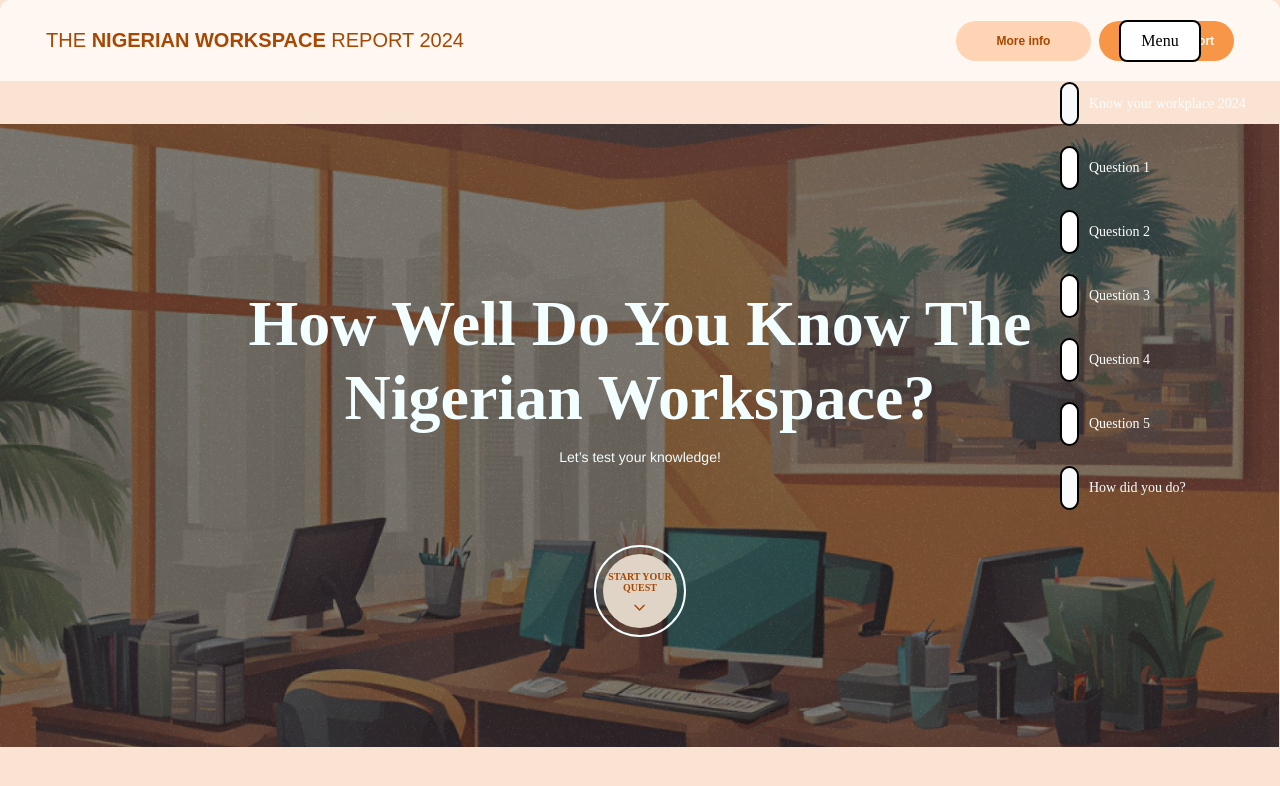
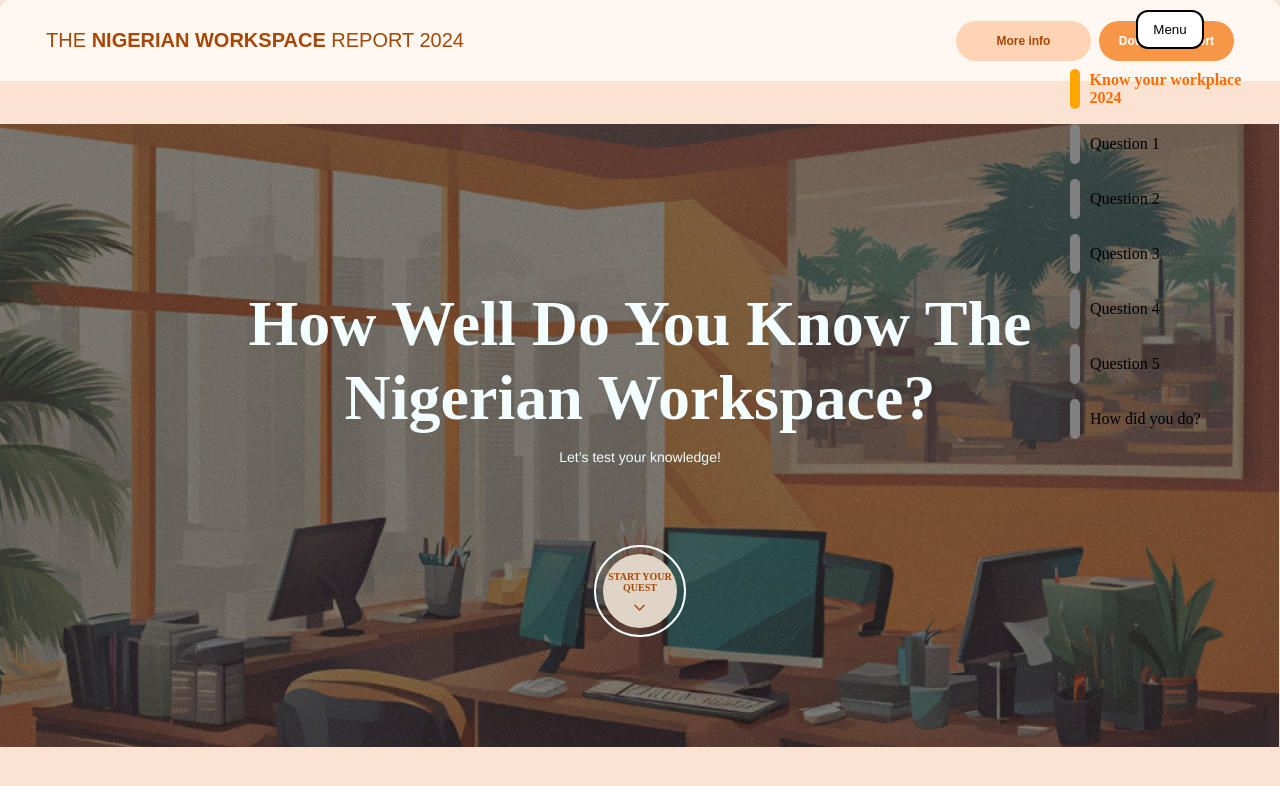
Before and after one commit to KathieU/Quiz, a React (Vite) app: page / in a window 1280 px wide. Shown: the top 786 px of the page. Built offline with nearby package versions, Linux system fonts and the light colour scheme; a web font is replaced by a local one.

Commit message:
Correctly synced sidebar highlights with corresponding pages

```diff
--- a/src/components/sidebar/Sidebar.css
+++ b/src/components/sidebar/Sidebar.css
@@ -1,78 +1,53 @@
 .sidebar {
   position: fixed;
-  right: 20px;
-  top: 20px;
+  right: 0;
+  top: 0;
+  height: 100%;
   width: 200px;
-  height: calc(100vh - 40px);
+  padding: 10px;
+  background-color: transparent;
+  z-index: 1000;
   display: flex;
   flex-direction: column;
   align-items: center;
-  background-color: transparent;
-  z-index: 1000;
 }
 
 .menu-button {
-  background-color: white;
-  border: 2px solid black;
-  padding: 10px 20px;
-  border-radius: 8px;
-  text-align: center;
+  margin-bottom: 20px;
+  padding: 10px 15px;
+  background-color: #fff;
+  border: 2px solid #000;
+  border-radius: 12px;
   cursor: pointer;
-  margin-bottom: 20px;
 }
 
-.sidebar-content {
-  display: flex;
-  flex-direction: column;
-  align-items: flex-start;
+.sidebar ul {
+  list-style: none;
+  padding: 0;
+  margin: 0;
   width: 100%;
 }
 
-.sidebar-items {
-  list-style-type: none;
-  padding: 0;
-  margin: 0;
-  display: flex;
-  flex-direction: column;
-  align-items: flex-start;
-  width: 100%;
-}
-
-.sidebar-item {
+.sidebar li {
   display: flex;
   align-items: center;
-  margin-bottom: 20px;
-  position: relative;
-  width: 100%;
+  margin-bottom: 15px;
+  cursor: pointer;
 }
 
 .bar {
-  width: 15px;
+  width: 10px;
   height: 40px;
-  background-color: #fff;
-  border-radius: 10px;
-  border: 2px solid black;
+  background-color: gray;
   margin-right: 10px;
+  border-radius: 5px;
 }
 
 .bar.active {
   background-color: orange;
-  border-color: black;
 }
 
-.sidebar-item span {
-  font-size: 14px;
-  color: #fff;
+span.active-text {
+  color: #ff6b00;
+  font-weight: bold;
 }
-
-.sidebar-item:first-child .bar {
-  background-color: #f8f9fa;
-}
-
-.sidebar-item.active .bar {
-  background-color: orange;
-}
-
-.sidebar-item:last-child .bar {
-  background-color: #f8f9fa;
-}
--- a/src/components/sidebar/Sidebar.jsx
+++ b/src/components/sidebar/Sidebar.jsx
@@ -2,38 +2,31 @@ import PropTypes from "prop-types";
 import "./Sidebar.css";
 
 const Sidebar = ({ currentPage }) => {
+  const pages = [
+    { name: "Know your workplace 2024", id: "front" },
+    { name: "Question 1", id: "question-0" },
+    { name: "Question 2", id: "question-1" },
+    { name: "Question 3", id: "question-2" },
+    { name: "Question 4", id: "question-3" },
+    { name: "Question 5", id: "question-4" },
+    { name: "How did you do?", id: "result" },
+  ];
+
   return (
     <div className="sidebar">
-      <div className="menu-button">Menu</div>
-      <div className="sidebar-content">
-        <ul className="sidebar-items">
-          <li className="sidebar-item">
+      <button className="menu-button">Menu</button>
+      <ul>
+        {pages.map((page, index) => (
+          <li key={index}>
             <div
-              className={`bar ${currentPage === "front" ? "active" : ""}`}
+              className={`bar ${currentPage === page.id ? "active" : ""}`}
             ></div>
-            <span>Know your workplace 2024</span>
+            <span className={currentPage === page.id ? "active-text" : ""}>
+              {page.name}
+            </span>
           </li>
-          {[...Array(5)].map((_, index) => {
-            const questionId = `question-${index + 1}`;
-            return (
-              <li key={questionId} className="sidebar-item">
-                <div
-                  className={`bar ${
-                    currentPage === questionId ? "active" : ""
-                  }`}
-                ></div>
-                <span>Question {index + 1}</span>
-              </li>
-            );
-          })}
-          <li className="sidebar-item">
-            <div
-              className={`bar ${currentPage === "result" ? "active" : ""}`}
-            ></div>
-            <span>How did you do?</span>
-          </li>
-        </ul>
-      </div>
+        ))}
+      </ul>
     </div>
   );
 };
```
